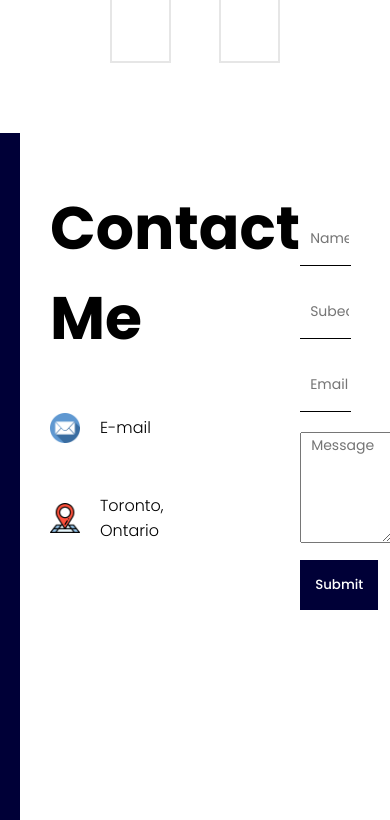
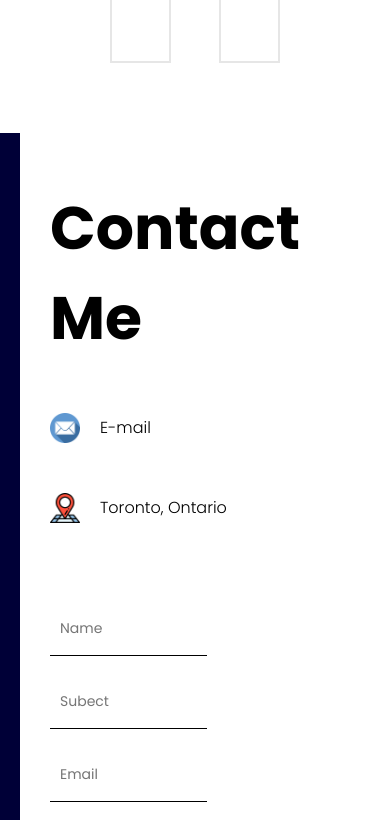
Before and after one commit to justinklam/portfolio, a React (Create React App) app: page / in a window 390 px wide. Shown: the part 2940-3760 px from the top of the page. Built offline with nearby package versions, Linux system fonts and the light colour scheme.

Commit message:
add in media queries and flex-direction column for contact area. increase .c viewheight

```diff
--- a/src/components/contact/contact.css
+++ b/src/components/contact/contact.css
@@ -1,5 +1,5 @@
 .c {
-  height: 100vh;
+  height: 110vh;
   position: relative;
 }
 
@@ -79,3 +79,9 @@ button {
   font-weight: 500;
   cursor: pointer;
 }
+
+@media screen and (max-width: 480px){
+  .c-wrapper {
+    flex-direction: column;
+  }
+}
```
